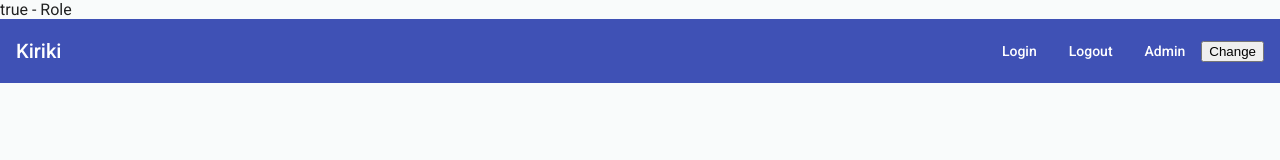
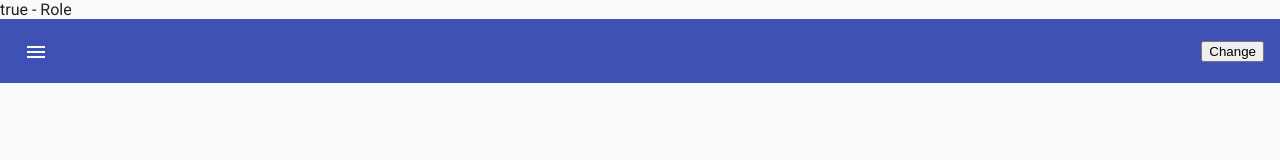
Before and after one commit to Deg42/Kiriki-Angular, an Angular app: page / in a window 1280 px wide. Both pictures are taken after a click on the button "Change". Shown: the top 160 px of the page. Built offline with nearby package versions, Linux system fonts and the light colour scheme.

Commit message:
sidenav toggle

```diff
--- a/src/app/app.component.html
+++ b/src/app/app.component.html
@@ -3,7 +3,7 @@
     <mat-toolbar color="primary">Menu</mat-toolbar>
   </mat-sidenav>
   <mat-sidenav-content>
-    <app-header></app-header>
+    <app-header (toggleSidenav)="sidenav.toggle()"></app-header>
     <router-outlet></router-outlet>
     <app-footer></app-footer>
   </mat-sidenav-content>
--- a/src/app/material.module.ts
+++ b/src/app/material.module.ts
@@ -4,6 +4,7 @@ import { MatSidenavModule } from '@angular/material/sidenav';
 import { MatButtonModule } from '@angular/material/button';
 import { MatMenuModule } from '@angular/material/menu';
 import { MatListModule } from '@angular/material/list';
+import { MatIconModule } from '@angular/material/icon';
 
 const myModules = [
   MatToolbarModule,
@@ -11,6 +12,7 @@ const myModules = [
   MatButtonModule,
   MatMenuModule,
   MatListModule,
+  MatIconModule
 ];
 
 @NgModule({
--- a/src/app/shared/components/header/header.component.html
+++ b/src/app/shared/components/header/header.component.html
@@ -1,11 +1,20 @@
 {{ isAdmin }} - Role
 <mat-toolbar color="primary">
-    <span>Kiriki</span>
+  <ng-container *ngIf="!isAdmin; else viewAdmin" >
+  <span>Kiriki</span>
     <span class="spacer"></span>
     <div>
       <a mat-button [routerLink]="'/login'">Login</a>
       <a mat-button>Logout</a>
       <a mat-button [routerLink]="'/admin'">Admin</a>
     </div>
+  </ng-container>
     <button (click)="isAdmin = !isAdmin">Change</button>
 </mat-toolbar>
+
+<ng-template #viewAdmin>
+  <button mat-icon-button (click)="onToggleSidenav()">
+    <mat-icon>menu</mat-icon>
+  </button>
+  <span class="spacer"></span>
+</ng-template>
```
